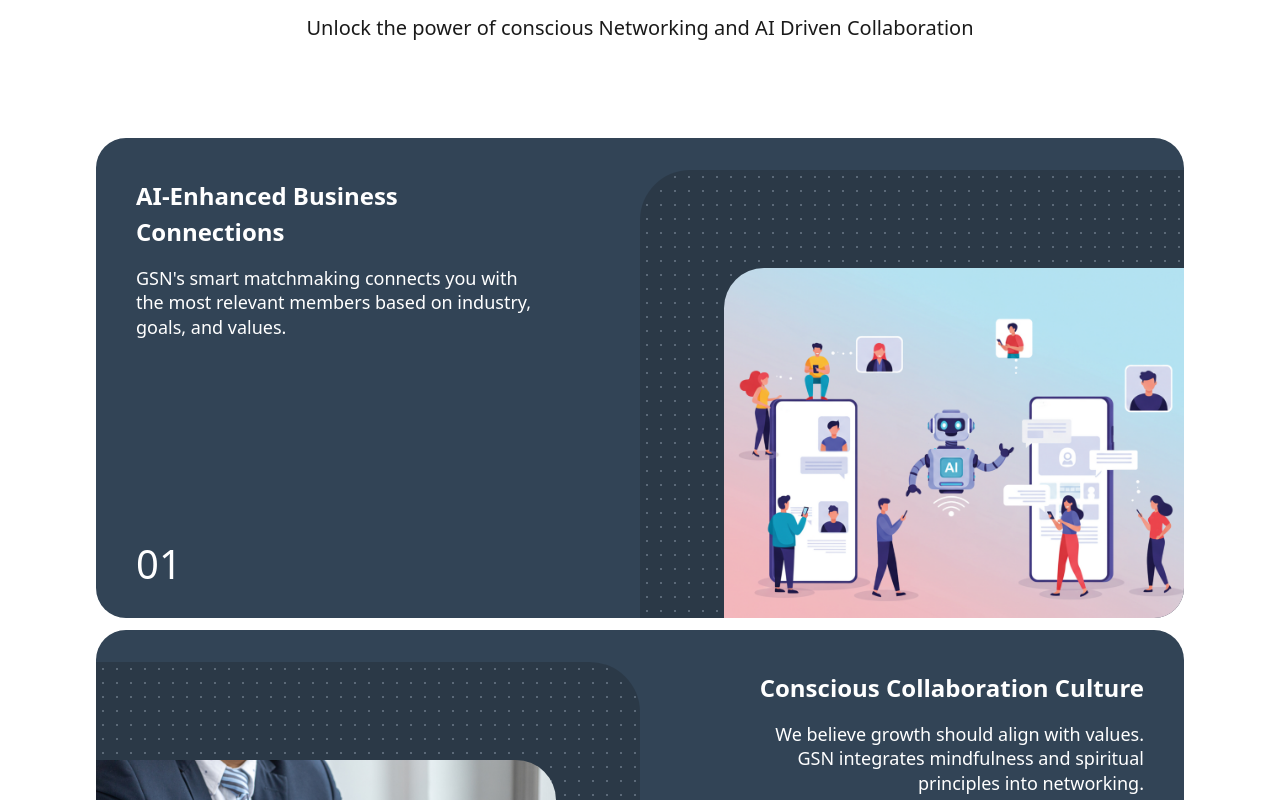
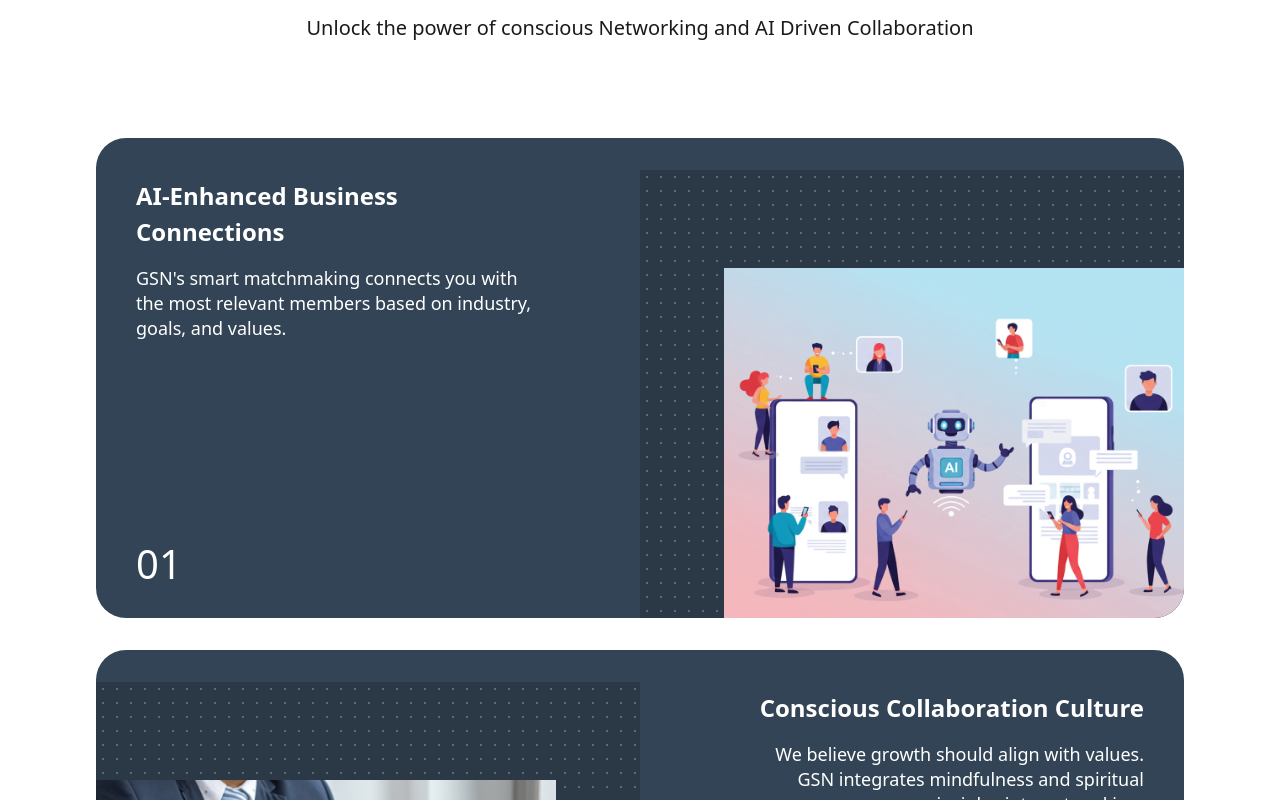
Before and after one commit to wolvio-cloud/GSN, a React (Vite) app: page / in a window 1280 px wide. Shown: the part 1540-2340 px from the top of the page. Built offline with nearby package versions, Linux system fonts and the light colour scheme; no server answers.

Commit message:
Connect section card animation

```diff
--- a/src/components/home/Connect.jsx
+++ b/src/components/home/Connect.jsx
@@ -1,6 +1,4 @@
-
-
-import React from "react";
+import React, { useEffect, useRef } from "react";
 
 const Connect = () => {
   const cards = [
@@ -24,15 +22,53 @@ const Connect = () => {
     },
   ];
 
-  const webCardHeight = 480;
-    const webGap = 30;
-  const mobileGap = 12;
+  const cardRefs = useRef([]);
 
+  useEffect(() => {
+    const handleScroll = () => {
+      cardRefs.current.forEach((card, i) => {
+        if (!card) return;
+
+        const nextCard = cardRefs.current[i + 1];
+        if (!nextCard) return;
+
+        const cardRect = card.getBoundingClientRect();
+        console.log("cardRect",cardRect);
+
+        const nextRect = nextCard.getBoundingClientRect();
+
+        // Distance between next card's top and current card's top
+        const overlap = cardRect.height - (nextRect.top - cardRect.top);
+
+        if (overlap > 0) {
+          const start = cardRect.height * 0.2; // 30% point
+          const end = cardRect.height * 1;   // 90% point
+
+          let progress = (overlap - start) / (end - start);
+          progress = Math.min(Math.max(progress, 0), 1); // clamp 0-1
+
+          const scale = 1 - progress * 0.2; // shrink to 70%
+          const opacity = 1 - progress; // fade out
+
+          card.style.transform = `scale(${scale})`;
+          card.style.opacity = opacity;
+        } else {
+          // Reset if not overlapped
+          card.style.transform = "scale(1)";
+          card.style.opacity = "1";
+        }
+      });
+    };
+
+    window.addEventListener("scroll", handleScroll, { passive: true });
+    return () => window.removeEventListener("scroll", handleScroll);
+  }, []);
+  console.log("ref",cardRefs)
   return (
-    <section className="relative w-full bg-white py-16 px-6 md:px-16 lg:px-24 ">
+    <section className="relative w-full bg-white py-16 px-6 md:px-16 lg:px-24">
       {/* Heading */}
       <div className="text-center max-w-4xl mx-auto mb-16 sm:mb-24">
-        <h2 className="text-[28px] sm:text-[36px] md:text-[40px] font-ubuntu font-bold text-[#1A1A1A] leading-tight ">
+        <h2 className="text-[28px] sm:text-[36px] md:text-[40px] font-ubuntu font-bold text-[#1A1A1A] leading-tight">
           Connect · Evolve · Thrive
         </h2>
         <p className="text-[16px] sm:text-[20px] font-ubuntu text-[#1A1A1A] mt-4 sm:mt-6 leading-snug">
@@ -41,54 +77,33 @@ const Connect = () => {
       </div>
 
       {/* Cards */}
-      <div
-        className="relative"
-        style={{
-          height: `calc(${cards.length} * (${webCardHeight}px + ${webGap}px))`,
-        }}
-      >
+      <div className="relative space-y-8">
         {cards.map((card, i) => {
-          const isReversed = card.index === "02";
-
+          const isReversed = card.index === "02"
           return (
             <div
               key={i}
-              className={`sticky top-0 z-[${i + 1}] h-[360px] sm:h-[480px] w-full bg-[#324456] rounded-[30px] text-white overflow-hidden p-6 sm:p-10 flex flex-col sm:block`}
-              style={{ transform: `translateY(${i * mobileGap}px)` }}
+              ref={(el) => (cardRefs.current[i] = el)}
+              className="sticky top-24 h-[360px] sm:h-[480px] w-full bg-[#324456] rounded-[30px] text-white overflow-hidden p-6 sm:p-10 transition-transform duration-200 ease-out will-change-transform will-change-opacity"
             >
-              {/* Pattern background */}
+              {/* Background pattern */}
               <div
-                className={`absolute inset-y-0 ${
-                  isReversed ? "left-0" : "right-0"
-                } mt-8 w-1/2 bg-[#111111] opacity-20 bg-[radial-gradient(white_1px,transparent_1px)] bg-[length:14px_14px]`}
-                style={{
-                  borderTopRightRadius: isReversed ? "50px" : "0px",
-                  borderTopLeftRadius: isReversed ? "0px" : "50px",
-                  borderBottomLeftRadius: isReversed ? "40px" : "0px",
-                  borderBottomRightRadius: isReversed ? "0px" : "40px",
-                }}
+                className={`absolute inset-y-0 ${isReversed ? "left-0" : "right-0"
+                  } mt-8 w-1/2 bg-[#111111] opacity-20 bg-[radial-gradient(white_1px,transparent_1px)] bg-[length:14px_14px]`}
               ></div>
 
               {/* Image */}
               <img
                 src={card.image}
                 alt={`Connect ${card.index}`}
-                className={`absolute bottom-0 ${
-                  isReversed ? "left-0" : "right-0"
-                } w-[190px] sm:w-[460px] h-[160px] sm:h-[350px] object-contain sm:object-cover`}
-                style={{
-                  borderTopLeftRadius: isReversed ? "0px" : "40px",
-                  borderTopRightRadius: isReversed ? "40px" : "0px",
-                  borderBottomLeftRadius: isReversed ? "20px" : "0px",
-                  borderBottomRightRadius: isReversed ? "0px" : "20px",
-                }}
+                className={`absolute bottom-0 ${isReversed ? "left-0" : "right-0"
+                  } w-[190px] sm:w-[460px] h-[160px] sm:h-[350px] object-contain sm:object-cover`}
               />
 
               {/* Text */}
               <div
-                className={`relative z-10 mt-2 sm:mt-0 max-w-full sm:max-w-[40%] ${
-                  isReversed ? "sm:ml-auto sm:text-right" : ""
-                }`}
+                className={`relative z-10 mt-2 sm:mt-0 max-w-full sm:max-w-[40%] ${isReversed ? "sm:ml-auto sm:text-right" : ""
+                  }`}
               >
                 <h3 className="text-[18px] sm:text-[24px] font-ubuntu font-bold">
                   {card.title}
@@ -100,9 +115,8 @@ const Connect = () => {
 
               {/* Card Number */}
               <span
-                className={`text-[24px] sm:text-[40px] font-playfair absolute bottom-4 sm:bottom-6 ${
-                  isReversed ? "right-6 sm:right-10" : "left-6 sm:left-10"
-                }`}
+                className={`text-[24px] sm:text-[40px] font-playfair absolute bottom-4 sm:bottom-6 ${isReversed ? "right-6 sm:right-10" : "left-6 sm:left-10"
+                  }`}
               >
                 {card.index}
               </span>
```
